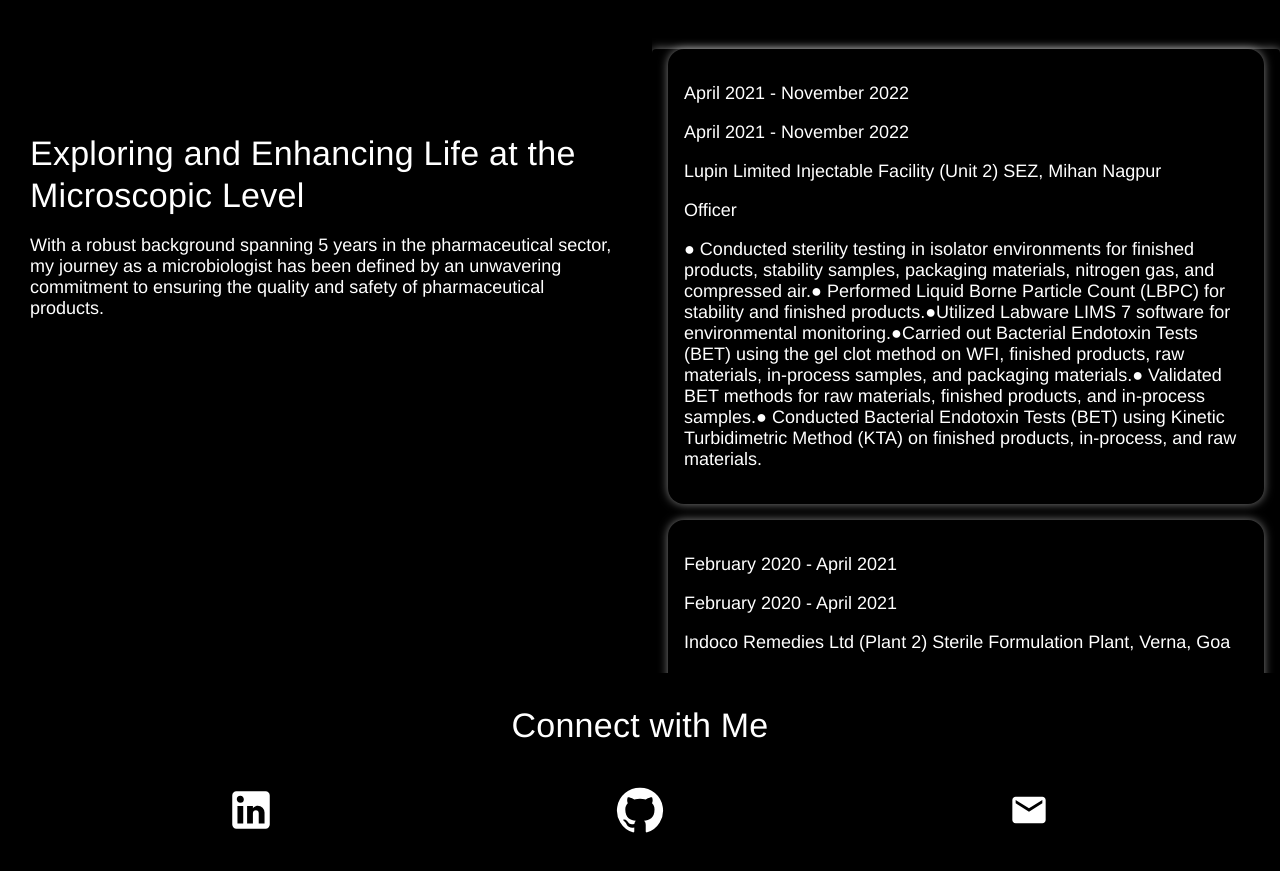
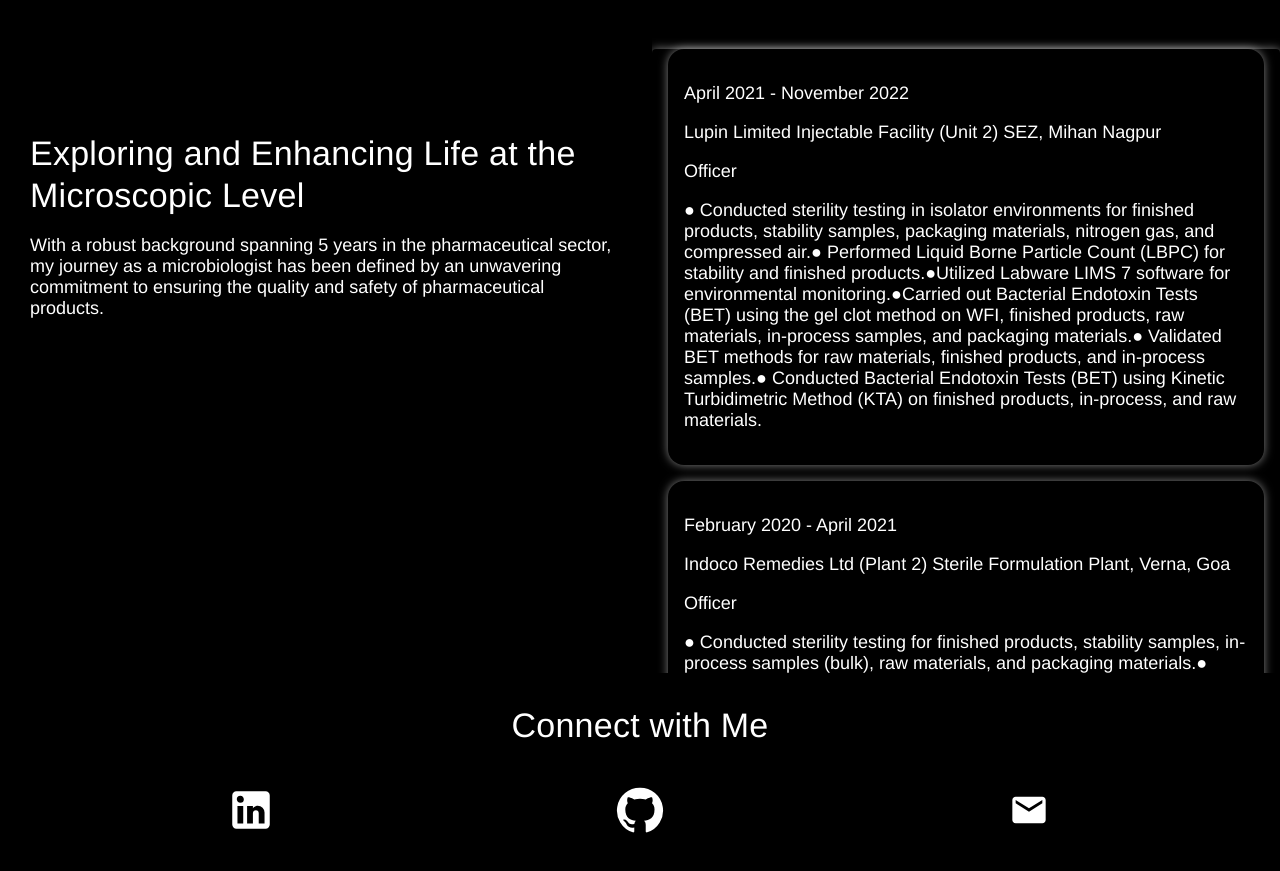
Before and after one commit to Yuvraj-source/My-Portfolio, a React (Create React App) app in the folder portfolio/: page /microbiology in a window 1280 px wide. Shown: the part 880-1751 px from the top of the page. Built offline with nearby package versions, Linux system fonts and the light colour scheme; grey boxes are pictures that could not be loaded.

Commit message:
Update MicroBiologyPort.js

```diff
--- a/portfolio/src/Components/MicroBiologyPort.js
+++ b/portfolio/src/Components/MicroBiologyPort.js
@@ -95,8 +95,7 @@
             {experiences.map((experience, index) => (
               <Box key={index} bgcolor="background.black" style={cardStyle} borderRadius={4} m={2} p={2}>
               <p>{experience.duration}</p>
-                <p>{experience.duration}</p>
-                <p>{experience.company}</p>
+               <p>{experience.company}</p>
                 <p>{experience.designation}</p>
 
                 <p>{experience.responsibilities}</p>
```
